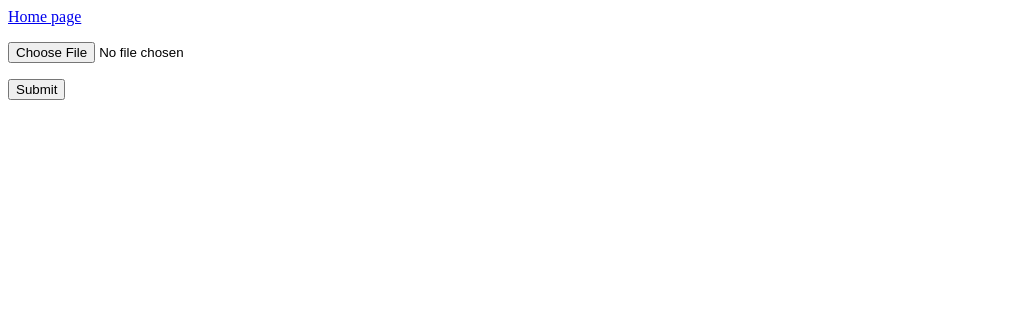
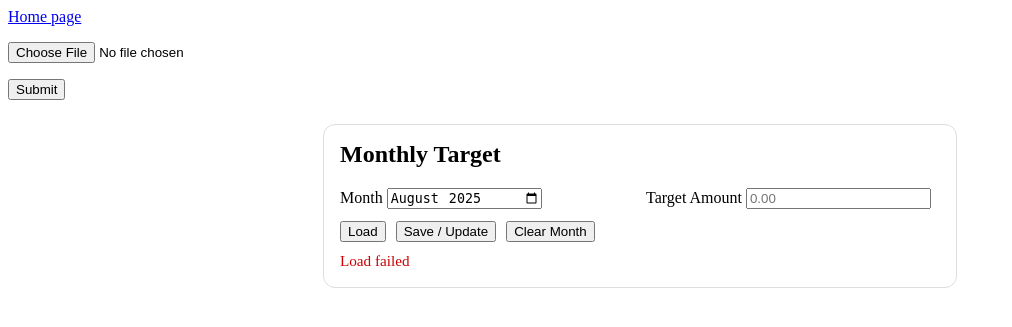
Before and after one commit to Haltheworst/Aestimo, a Flask app: page / in a window 1280 px wide. Shown: the top 327 px of the page, without its empty margins (0-1012 px from the left). Run offline with Flask 3, Linux system fonts and the light colour scheme.

Commit message:
Setting Up UI

```diff
--- a/app.py
+++ b/app.py
@@ -74,7 +74,6 @@
 def stats():
     total = request.args.get('bill')
     return render_template('moni.html', price=total)
-    print(total)
 
 if __name__ == '__main__':
     app.run(debug=True)
--- /dev/null
+++ b/static/js/monthlyBS.js
@@ -0,0 +1,43 @@
+const monthEl = document.getElementById('month');
+const targetEl = document.getElementById('target');
+const statusEl = document.getElementById('status');
+
+function note(msg, isErr=false){ statusEl.textContent = msg; statusEl.style.color = isErr ? '#c00' : '#0a6'; }
+function norm(m){ return /^\d{4}-\d{2}$/.test(m) ? m : null; }
+
+async function loadTarget(){
+  const m = norm(monthEl.value); if(!m) return note('Pick YYYY-MM', true);
+  const r = await fetch(`/api/targets?month=${encodeURIComponent(m)}`);
+  if(!r.ok) return note('Load failed', true);
+  const d = await r.json();
+  targetEl.value = d?.target ?? '';
+  note(d?.target!=null ? `Loaded ${m}: ${d.target}` : `No target saved for ${m}`);
+}
+
+async function saveTarget(){
+  const m = norm(monthEl.value); if(!m) return note('Pick YYYY-MM', true);
+  const v = parseFloat(targetEl.value); if(isNaN(v) || v<0) return note('Enter non-negative amount', true);
+  const r = await fetch('/api/targets', {method:'POST', headers:{'Content-Type':'application/json'}, body:JSON.stringify({month:m, target:v})});
+  if(!r.ok) return note('Save failed', true);
+  const d = await r.json(); note(`Saved ${d.month}: ${d.target}`);
+}
+
+async function clearTarget(){
+  const m = norm(monthEl.value); if(!m) return note('Pick YYYY-MM', true);
+  if(!confirm(`Clear target for ${m}?`)) return;
+  const r = await fetch(`/api/targets?month=${encodeURIComponent(m)}`, {method:'DELETE'});
+  if(!r.ok) return note('Clear failed', true);
+  targetEl.value = '';
+  note(`Cleared ${m}`);
+}
+
+document.getElementById('loadBtn').onclick = loadTarget;
+document.getElementById('saveBtn').onclick = saveTarget;
+document.getElementById('clearBtn').onclick = clearTarget;
+
+// default month = current + auto-load
+(function(){
+  const now = new Date(), y = now.getFullYear(), m = String(now.getMonth()+1).padStart(2,'0');
+  monthEl.value = `${y}-${m}`;
+  loadTarget();
+})();
--- a/templates/index.html
+++ b/templates/index.html
@@ -18,8 +18,30 @@
         </p>
     </form>
 
-    {{price}}
-    {{total}}
+
+<section id="monthly-target" style="max-width:600px;margin:24px auto;padding:16px;border:1px solid #ddd;border-radius:12px">
+  <h2 style="margin-top:0">Monthly Target</h2>
+
+  <div style="display:grid;grid-template-columns:1fr 1fr;gap:12px;margin:12px 0">
+    <div>
+      <label for="month">Month</label>
+      <input type="month" id="month">
+    </div>
+    <div>
+      <label for="target">Target Amount</label>
+      <input type="number" id="target" step="0.01" min="0" placeholder="0.00">
+    </div>
+  </div>
+
+  <div style="display:flex;gap:10px;flex-wrap:wrap">
+    <button id="loadBtn" type="button">Load</button>
+    <button id="saveBtn" type="button">Save / Update</button>
+    <button id="clearBtn" type="button">Clear Month</button>
+  </div>
+
+  <div id="status" style="margin-top:10px;min-height:1.2rem;font-size:.95rem"></div>
+</section>
+<script src="/static/js/monthlyBS.js"></script>
 
 </body>
 </html>
--- a/templates/moni.html
+++ b/templates/moni.html
@@ -6,6 +6,8 @@
     <title>Document</title>
 </head>
 <body>
-    {{price}}
+    Cost of bill: {{price}}
+    <br>
+    Total spent: {{total}}
 </body>
 </html>
```
